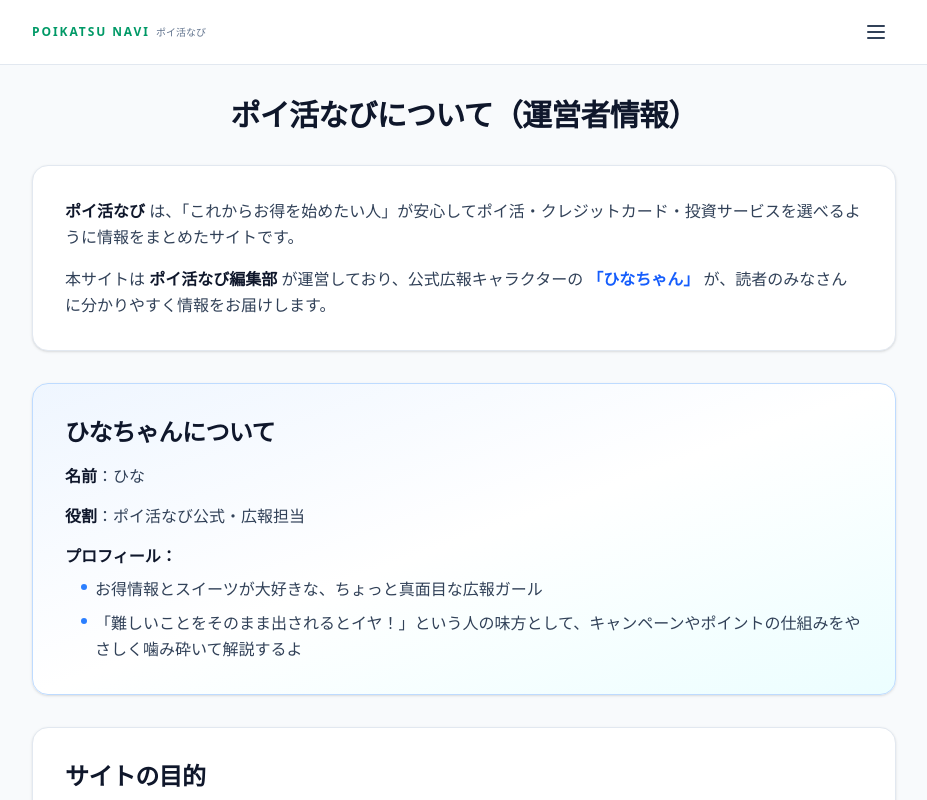
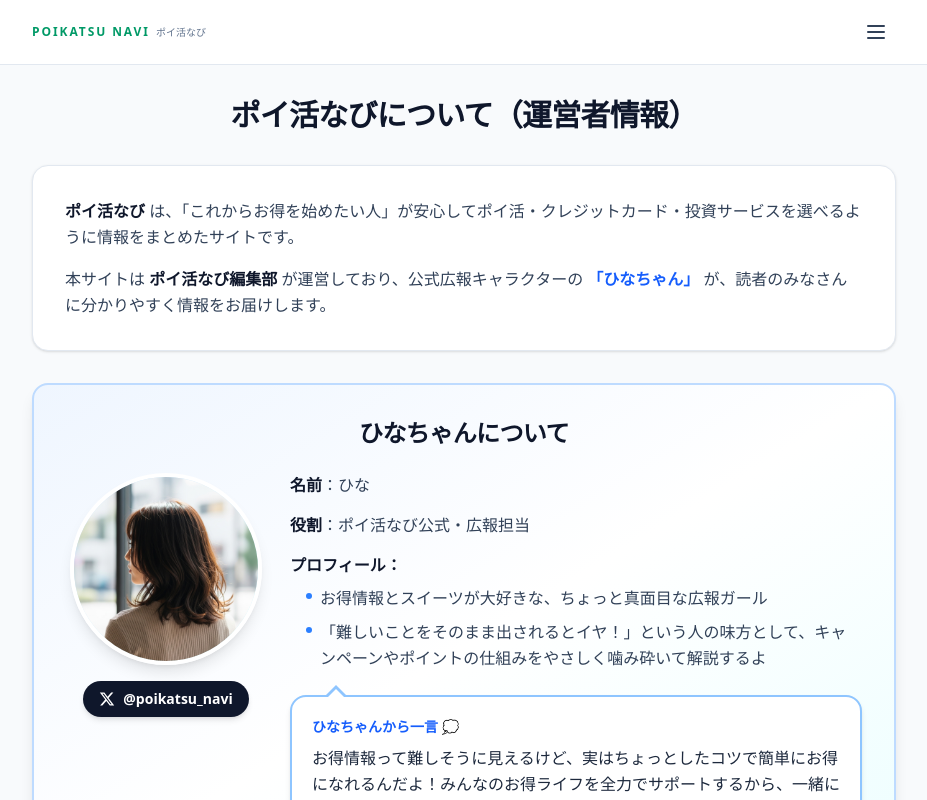
Before and after one commit to haruvv/poi-hub, a Next.js app: page /about in a window 1280 px wide. Shown: the top 800 px of the page, without its empty margins (176-1103 px from the left). Built offline with nearby package versions, Linux system fonts and the light colour scheme.

Commit message:
feat: 運営者情報ページにひなちゃんの画像・XのID・一言コメントを追加

```diff
--- a/app/about/page.tsx
+++ b/app/about/page.tsx
@@ -31,11 +31,41 @@ export default function AboutPage() {
             </p>
           </section>
 
-          <section className="bg-gradient-to-br from-blue-50 via-white to-cyan-50 rounded-2xl border border-blue-200 p-6 sm:p-8 shadow-sm">
-            <h2 className="text-2xl font-bold text-slate-900 mb-4 tracking-tight">
+          <section className="bg-gradient-to-br from-blue-50 via-white to-cyan-50 rounded-2xl border-2 border-blue-200 p-6 sm:p-8 shadow-lg">
+            <h2 className="text-2xl font-bold text-slate-900 mb-6 tracking-tight text-center">
               ひなちゃんについて
             </h2>
 
+            <div className="grid md:grid-cols-[200px_1fr] gap-6 items-start">
+              {/* 左側：画像エリア */}
+              <div className="flex flex-col items-center space-y-4">
+                <div className="w-40 h-40 md:w-48 md:h-48 rounded-full border-4 border-white shadow-lg overflow-hidden bg-gradient-to-br from-blue-100 to-cyan-100">
+                  <img
+                    src="/hina-avatar.png"
+                    alt="ひなちゃん"
+                    className="w-full h-full object-cover"
+                  />
+                </div>
+
+                {/* XのID */}
+                <a
+                  href="https://x.com/poikatsu_navi"
+                  target="_blank"
+                  rel="noopener noreferrer"
+                  className="inline-flex items-center gap-2 px-4 py-2 rounded-full bg-slate-900 text-white text-sm font-semibold hover:bg-slate-800 transition-all duration-200 shadow-md hover:shadow-lg hover:scale-105"
+                >
+                  <svg
+                    className="w-4 h-4"
+                    fill="currentColor"
+                    viewBox="0 0 24 24"
+                  >
+                    <path d="M18.244 2.25h3.308l-7.227 8.26 8.502 11.24H16.17l-5.214-6.817L4.99 21.75H1.68l7.73-8.835L1.254 2.25H8.08l4.713 6.231zm-1.161 17.52h1.833L7.084 4.126H5.117z" />
+                  </svg>
+                  @poikatsu_navi
+                </a>
+              </div>
+
+              {/* 右側：プロフィール情報 */}
               <div className="space-y-4">
                 <div>
                   <p className="text-base">
@@ -68,6 +98,27 @@ export default function AboutPage() {
                       </span>
                     </li>
                   </ul>
+                </div>
+
+                {/* ひなちゃんの一言コメント */}
+                <div className="mt-6 relative">
+                  <div className="bg-white rounded-2xl border-2 border-blue-300 p-5 shadow-md relative">
+                    {/* 吹き出しの三角 */}
+                    <div className="absolute -top-3 left-8 w-0 h-0 border-l-[12px] border-l-transparent border-r-[12px] border-r-transparent border-b-[12px] border-b-blue-300"></div>
+                    <div className="absolute -top-2 left-8 w-0 h-0 border-l-[12px] border-l-transparent border-r-[12px] border-r-transparent border-b-[12px] border-b-white"></div>
+
+                    <p className="text-sm font-bold text-blue-600 mb-2">
+                      ひなちゃんから一言 💭
+                    </p>
+                    <p className="text-base leading-relaxed text-slate-800">
+                      お得情報って難しそうに見えるけど、実はちょっとしたコツで簡単にお得になれるんだよ！みんなのお得ライフを全力でサポートするから、一緒に楽しくお得活動しましょう〜！
+                    </p>
+                  </div>
+                </div>
+
+                <p className="text-xs text-slate-500 italic mt-4">
+                  ※ひなちゃんの発信する内容は、ポイ活なび編集部が監修しています。
+                </p>
               </div>
             </div>
           </section>
```
Also changed, not shown: public/hina-avatar.png (added). Lines whose indentation alone changed are shown as unchanged.
